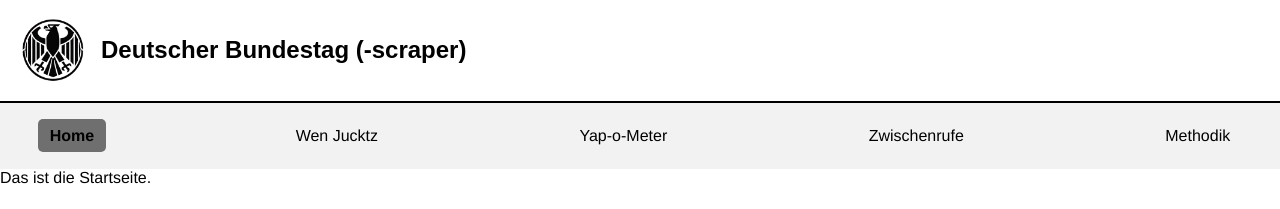
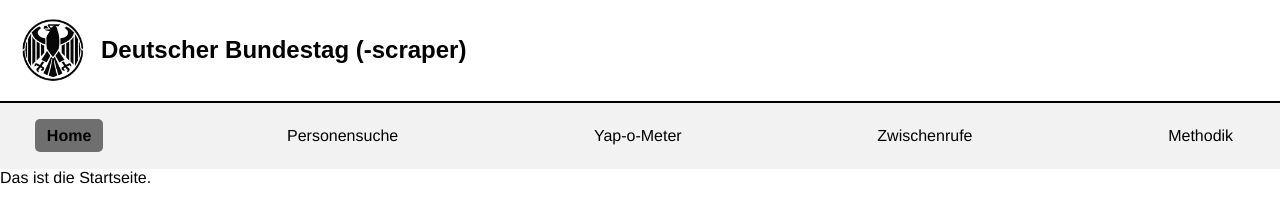
Before and after one commit to Bundestag-Uni/Bundestag, a Next.js app: page / in a window 1280 px wide. Shown: the top 209 px of the page. Built offline with nearby package versions, Linux system fonts and the light colour scheme.

Commit message:
Update navbar.tsx

```diff
--- a/components/navbar.tsx
+++ b/components/navbar.tsx
@@ -10,7 +10,7 @@
       <ul className={styles.navLinks}>
         {[
           { href: "/", label: "Home" },
-          { href: "/Jucktz", label: "Wen Jucktz" },
+          { href: "/Personensuche", label: "Personensuche" },
           { href: "/Yap", label: "Yap-o-Meter" },
           { href: "/Zwischenrufe", label: "Zwischenrufe" },
           { href: "/Methodik", label: "Methodik" },
```
